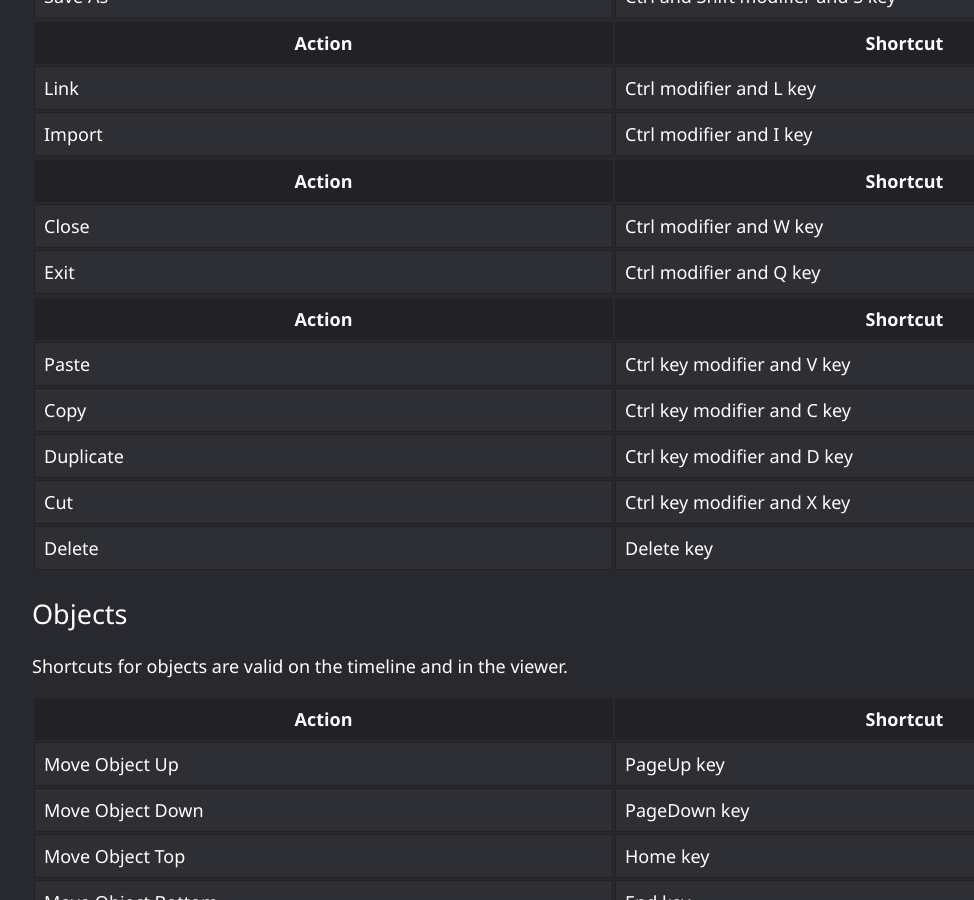
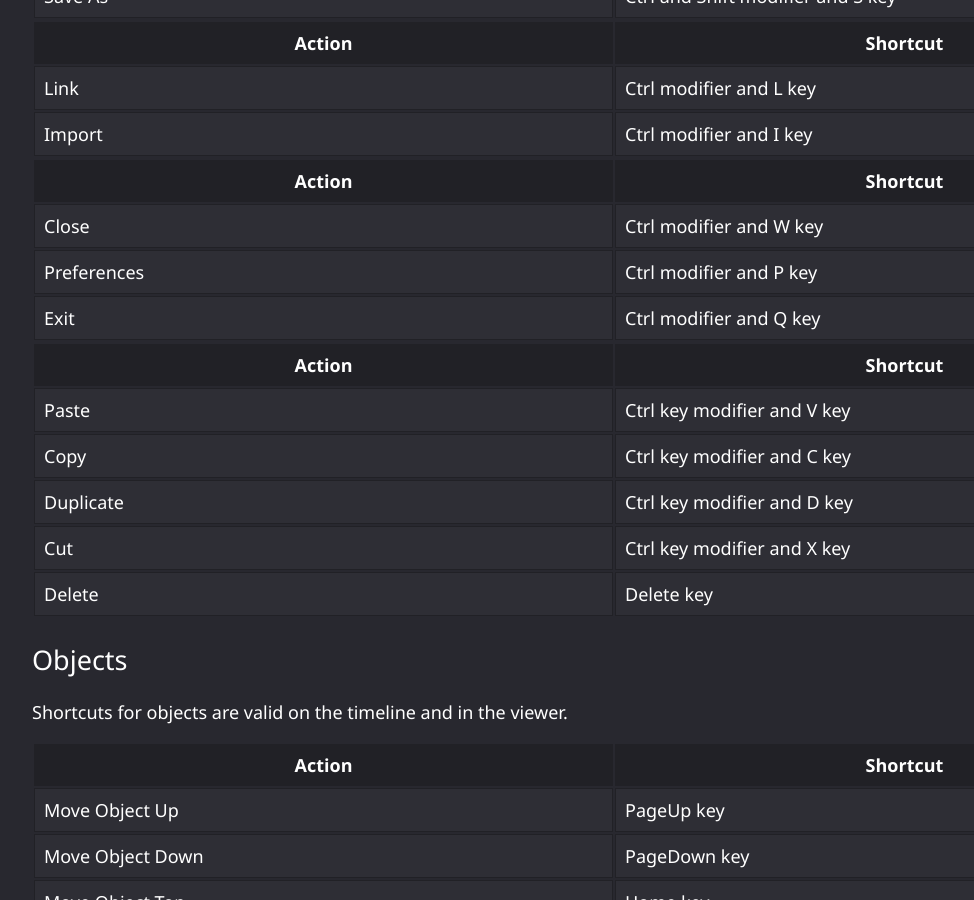
Before and after one commit to friction2d/friction2d.github.io, a Jekyll site: the page built from documentation/shortcuts.md, in a window 1280 px wide and 900 px high, scrolled down 601 px. Shown: the whole window, without its empty margins (26-1000 px from the left). Built offline with Jekyll 4.4.1, drawn with Linux system fonts in a browser that asks for light colours.

Commit message:
Update shortcuts.md

```diff
--- a/documentation/shortcuts.md
+++ b/documentation/shortcuts.md
@@ -26,6 +26,7 @@ These shortcuts are globally available in Friction. Note that some actions may r
 | Action | Shortcut |
 | ------ | -------- |
 | Close | Ctrl modifier and W key
+| Preferences | Ctrl modifier and P key
 | Exit | Ctrl modifier and Q key
 
 | Action | Shortcut |
```
